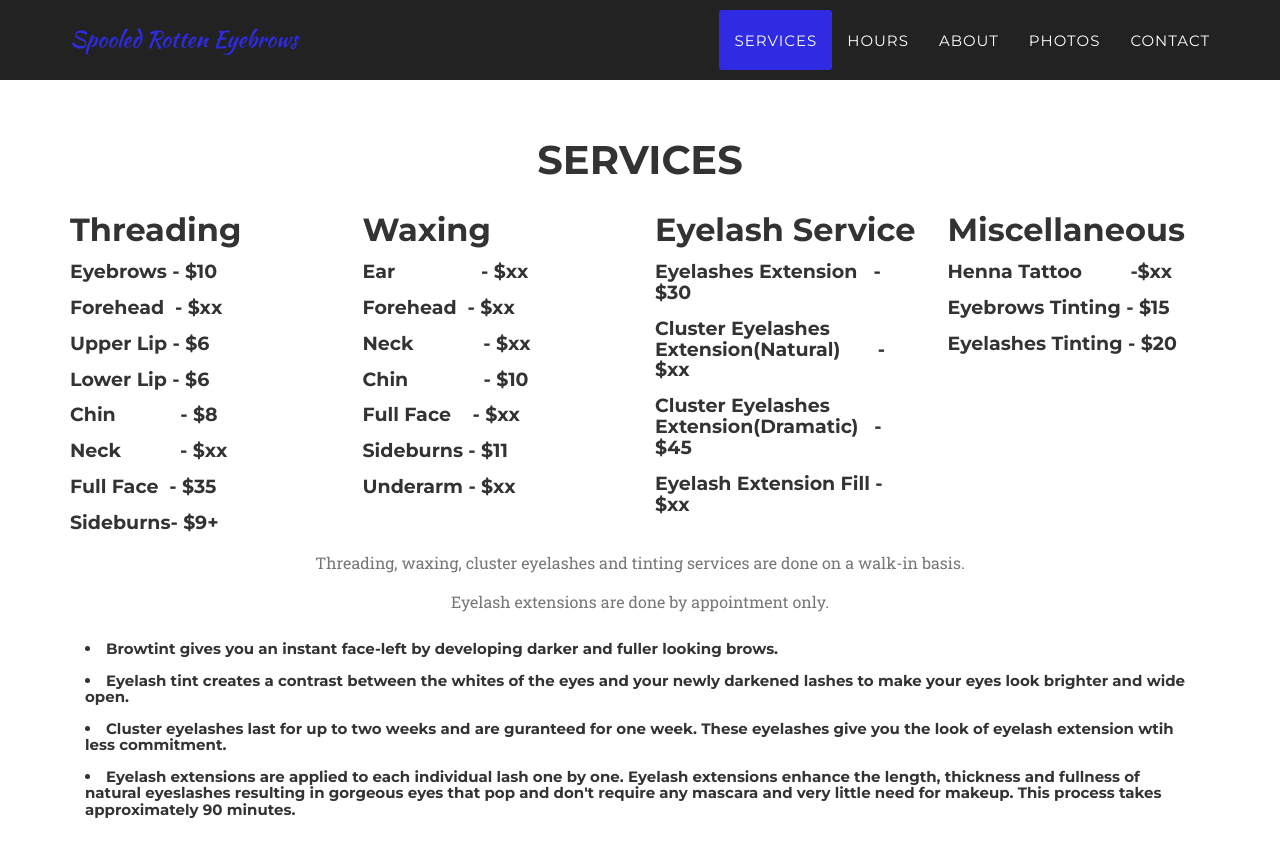
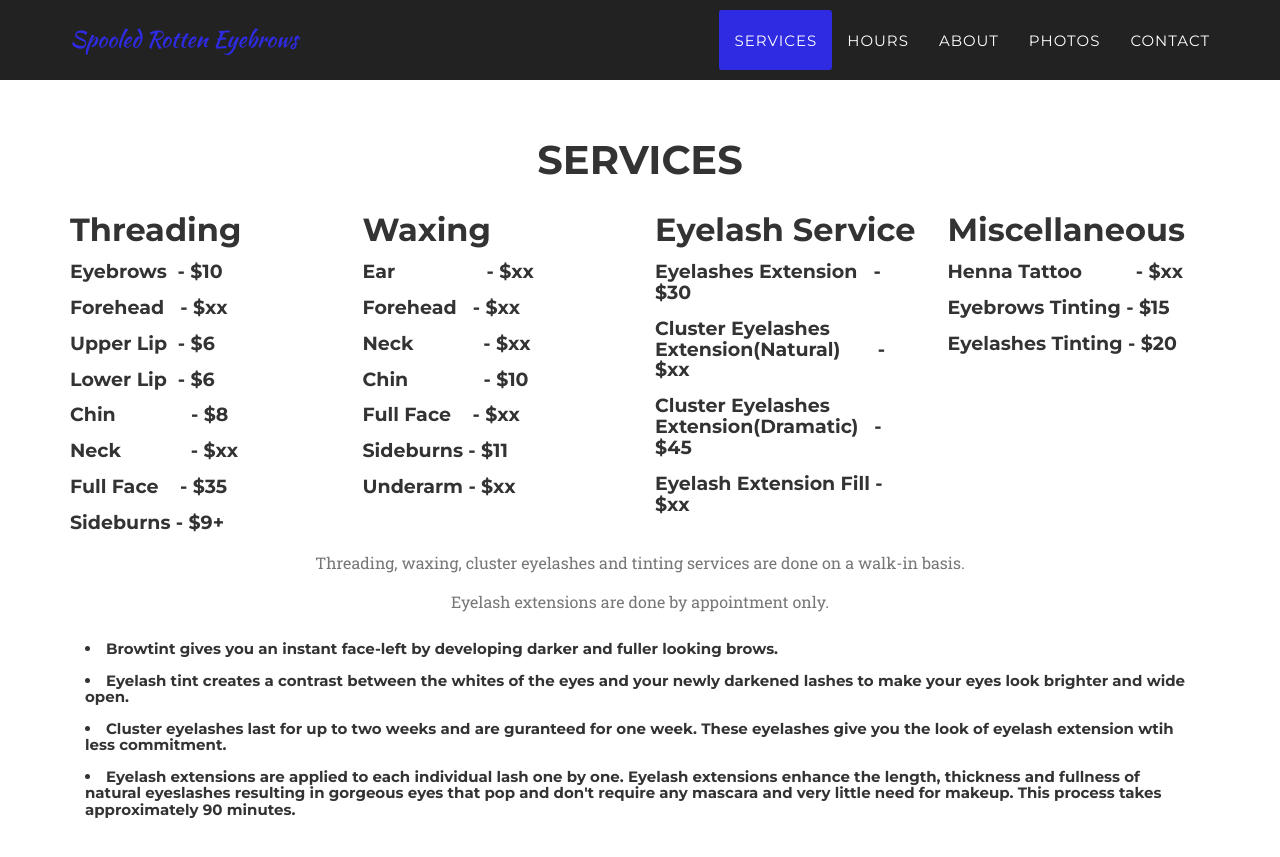
Before and after one commit to spooledrotten/spooledrotten.github.io, a Jekyll site: the page built from index.html, in a window 1280 px wide and 900 px high, scrolled down 770 px. Shown: the top 857 px of the window. Built offline with Jekyll 4.4.1, drawn with Linux system fonts in a browser that asks for light colours; some web fonts are replaced.

Commit message:
73rd commit

```diff
--- a/_includes/services.html
+++ b/_includes/services.html
@@ -11,27 +11,27 @@
 				<div class="col-md-3">
 
                     <h2 class="service-heading">Threading</h2>
-					<h4 class="service-heading">Eyebrows&nbsp;- $10</h4>
-					<h4 class="service-heading">Forehead&nbsp;&nbsp;- $xx</h4>
-					<h4 class="service-heading">Upper Lip&nbsp;- $6</h4>
-					<h4 class="service-heading">Lower Lip&nbsp;- $6</h4>
-					<h4 class="service-heading">Chin&nbsp;&nbsp;&nbsp;&nbsp;&nbsp;&nbsp;&nbsp;&nbsp;&nbsp;&nbsp;&nbsp;&nbsp;- $8</h4>
-					<h4 class="service-heading">Neck&nbsp;&nbsp;&nbsp;&nbsp;&nbsp;&nbsp;&nbsp;&nbsp;&nbsp;&nbsp;&nbsp;- $xx</h4>
-					<h4 class="service-heading">Full Face&nbsp;&nbsp;- $35</h4>
-					<h4 class="service-heading">Sideburns- $9+</h4>
+					<h4 class="service-heading">Eyebrows&nbsp;&nbsp;- $10</h4>
+					<h4 class="service-heading">Forehead&nbsp;&nbsp;&nbsp;- $xx</h4>
+					<h4 class="service-heading">Upper Lip&nbsp;&nbsp;- $6</h4>
+					<h4 class="service-heading">Lower Lip&nbsp;&nbsp;- $6</h4>
+					<h4 class="service-heading">Chin&nbsp;&nbsp;&nbsp;&nbsp;&nbsp;&nbsp;&nbsp;&nbsp;&nbsp;&nbsp;&nbsp;&nbsp;&nbsp;&nbsp;- $8</h4>
+					<h4 class="service-heading">Neck&nbsp;&nbsp;&nbsp;&nbsp;&nbsp;&nbsp;&nbsp;&nbsp;&nbsp;&nbsp;&nbsp;&nbsp;&nbsp;- $xx</h4>
+					<h4 class="service-heading">Full Face&nbsp;&nbsp;&nbsp;&nbsp;- $35</h4>
+					<h4 class="service-heading">Sideburns&nbsp;- $9+</h4>
 
                 </div>
 
 			    <div class="col-md-3">
 
                     <h2 class="service-heading">Waxing</h2>
-					<h4 class="service-heading">Ear&nbsp;&nbsp;&nbsp;&nbsp;&nbsp;&nbsp;&nbsp;&nbsp;&nbsp;&nbsp;&nbsp;&nbsp;&nbsp;&nbsp;&nbsp;&nbsp;- $xx</h4>
-					<h4 class="service-heading">Forehead&nbsp;&nbsp;- $xx</h4>
+					<h4 class="service-heading">Ear&nbsp;&nbsp;&nbsp;&nbsp;&nbsp;&nbsp;&nbsp;&nbsp;&nbsp;&nbsp;&nbsp;&nbsp;&nbsp;&nbsp;&nbsp;&nbsp;&nbsp;- $xx</h4>
+					<h4 class="service-heading">Forehead&nbsp;&nbsp;&nbsp;- $xx</h4>
 					<h4 class="service-heading">Neck&nbsp;&nbsp;&nbsp;&nbsp;&nbsp;&nbsp;&nbsp;&nbsp;&nbsp;&nbsp;&nbsp;&nbsp;&nbsp;- $xx</h4>
 					<h4 class="service-heading">Chin&nbsp;&nbsp;&nbsp;&nbsp;&nbsp;&nbsp;&nbsp;&nbsp;&nbsp;&nbsp;&nbsp;&nbsp;&nbsp;&nbsp;- $10</h4>
 					<h4 class="service-heading">Full Face&nbsp;&nbsp;&nbsp;&nbsp;- $xx</h4>
 					<h4 class="service-heading">Sideburns&nbsp;- $11</h4>
-					<h4 class="service-heading">Underarm - $xx</h4>
+					<h4 class="service-heading">Underarm&nbsp;- $xx</h4>
                 </div>
 
                 <div class="col-md-3">
@@ -46,7 +46,7 @@
 				<div class="col-md-3">
 
 					<h2 class="service-heading">Miscellaneous</h2>
-					<h4 class="service-heading">Henna Tattoo&nbsp;&nbsp;&nbsp;&nbsp;&nbsp;&nbsp;&nbsp;&nbsp;&nbsp;-$xx</h4>
+					<h4 class="service-heading">Henna Tattoo&nbsp;&nbsp;&nbsp;&nbsp;&nbsp;&nbsp;&nbsp;&nbsp;&nbsp;&nbsp;- $xx</h4>
 					<h4 class="service-heading">Eyebrows Tinting&nbsp;- $15</h4>
 					<h4 class="service-heading">Eyelashes Tinting&nbsp;- $20</h4>
 				</div>
```
